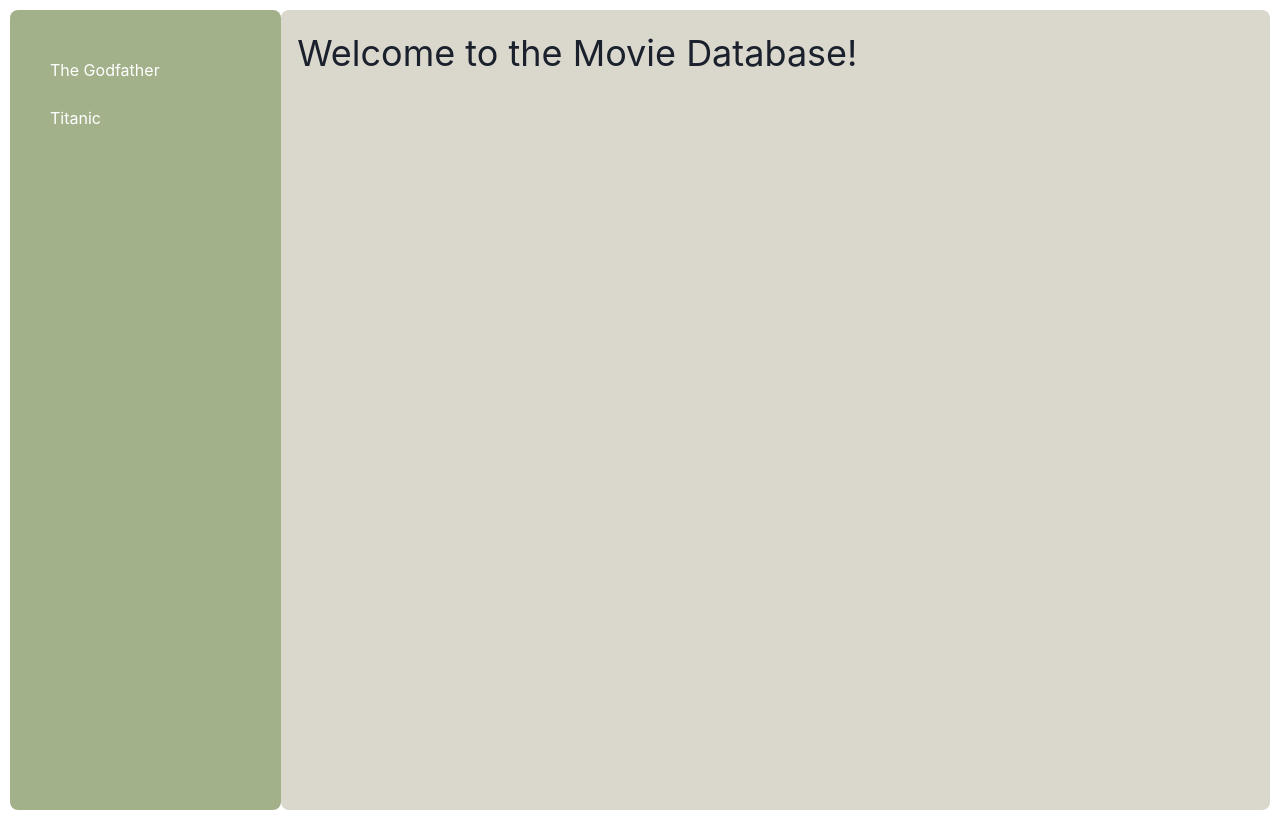
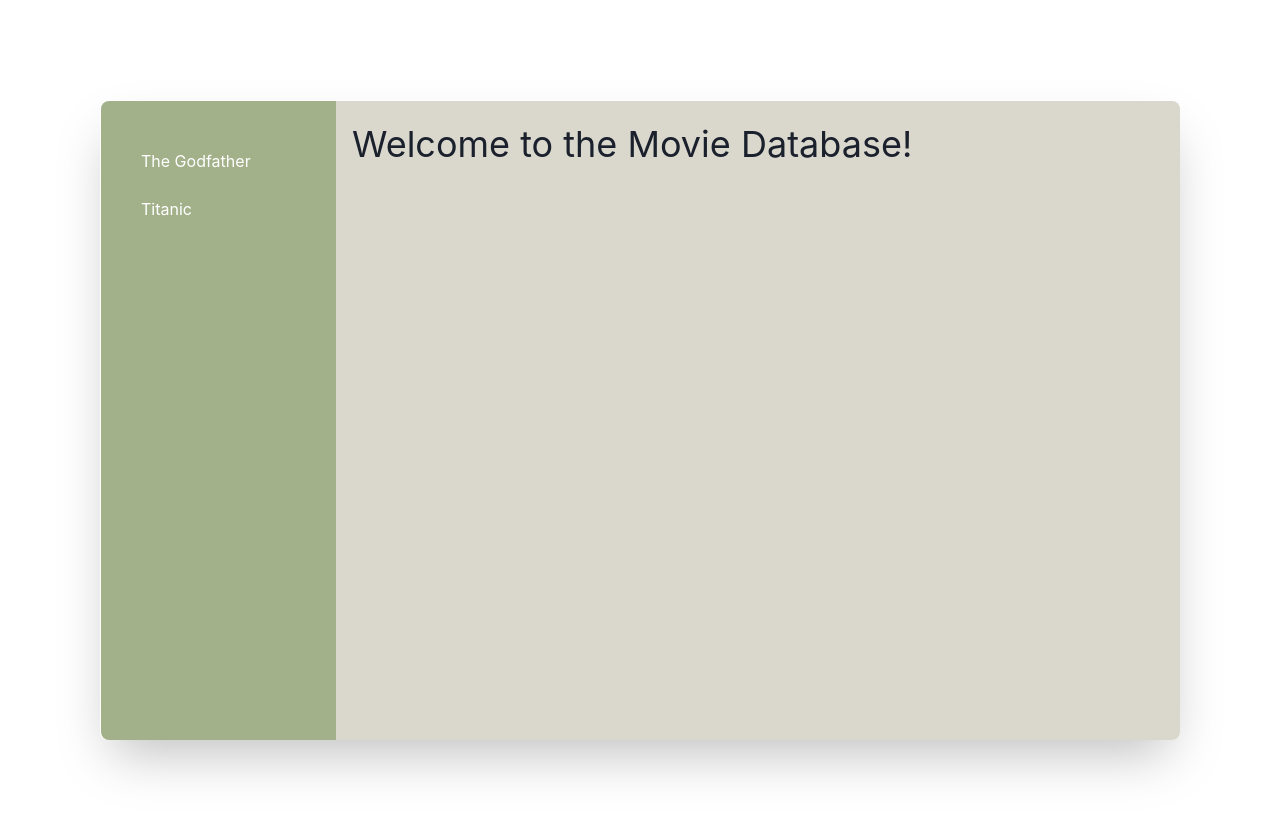
Before and after one commit to rrajath/dev-adventures-001, a React (Create React App) app: page / in a window 1280 px wide. Built offline with nearby package versions, Linux system fonts and the light colour scheme.

Commit message:
UI changes

```diff
--- a/src/index.css
+++ b/src/index.css
@@ -1,6 +1,6 @@
 body {
   margin: 0;
-  padding: 10px;
+  padding: 100px;
   font-family: -apple-system, BlinkMacSystemFont, 'Segoe UI', 'Roboto', 'Oxygen',
     'Ubuntu', 'Cantarell', 'Fira Sans', 'Droid Sans', 'Helvetica Neue',
     sans-serif;
--- a/src/routes/root.tsx
+++ b/src/routes/root.tsx
@@ -5,11 +5,11 @@ import Sidebar from "./sidebar";
 export default function Root() {
   return (
     <>
-      <Flex h={"100vh"}>
-        <Box flex='1' shadow={'5xl'} p={4} borderRadius={'lg'} bg={'#a3b18a'}>
+      <Flex h={"80vh"} shadow={'2xl'} borderLeft={'1px solid white'} borderTop={'1px solid white'} borderRadius='lg'>
+        <Box flex='1' p={4} bg={'#a3b18a'} borderLeftRadius={'lg'}>
           <Sidebar/>
         </Box>
-        <Box flex='4' p={4} borderRadius={'lg'} bg={'#dad7cd'}>
+        <Box flex='4' p={4} bg={'#dad7cd'} borderRightRadius={'lg'}>
           <Outlet/>
         </Box>
       </Flex>
--- a/src/routes/sidebar.tsx
+++ b/src/routes/sidebar.tsx
@@ -10,7 +10,7 @@ export function loader() {
 export default function Sidebar() {
   const movies: any = useLoaderData();
   return (
-    <Box dropShadow={'lg'} color={'white'} p={4} id='sidebar'>
+    <Box color={'white'} p={4} id='sidebar'>
       { movies.length === 0 ?
       <div>No Movies</div> :
       movies.map((movie: any) => (
```
